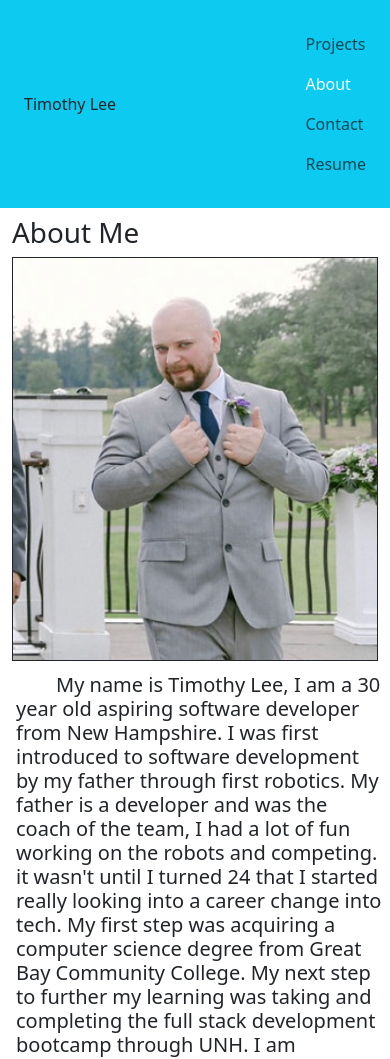
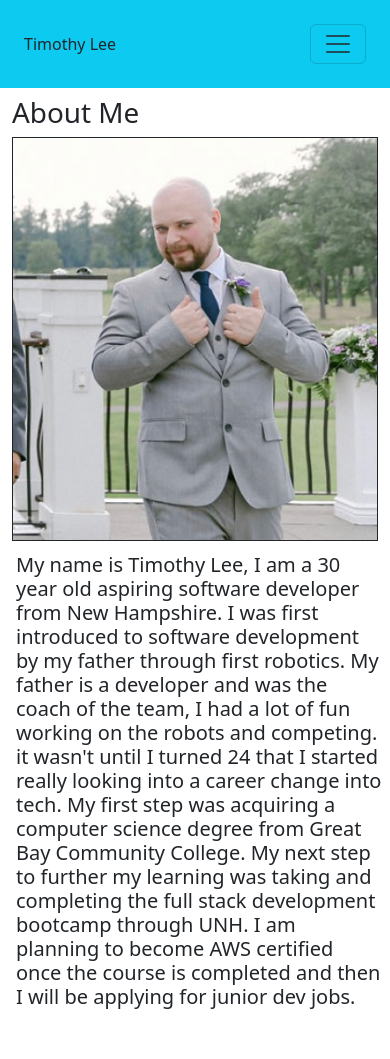
Before and after one commit to TimL94/Timothy-Lee, a React (Vite) app: page / in a window 390 px wide. Shown: the top 1059 px of the page. Built offline with nearby package versions, Linux system fonts and the light colour scheme.

Commit message:
fixed navbar collapseing so that it works correctly on mobile devices

```diff
--- a/index.html
+++ b/index.html
@@ -8,5 +8,9 @@
   <body>
     <div id="root"></div>
     <script type="module" src="/src/main.jsx"></script>
+    <script
+        src="https://cdn.jsdelivr.net/npm/bootstrap@5.3.2/dist/js/bootstrap.bundle.min.js"
+        integrity="sha384-C6RzsynM9kWDrMNeT87bh95OGNyZPhcTNXj1NW7RuBCsyN/o0jlpcV8Qyq46cDfL"
+        crossorigin="anonymous"></script>
   </body>
 </html>
--- a/src/components/Nav/nav.jsx
+++ b/src/components/Nav/nav.jsx
@@ -13,6 +13,10 @@ export default function Nav({ currentPage, handlePageChange }) {
                 >
                     Timothy Lee
                     </a>
+                    <button class="navbar-toggler" type="button" data-bs-toggle="collapse" data-bs-target="#navbarSupportedContent" aria-controls="navbarSupportedContent" aria-expanded="false" aria-label="Toggle navigation">
+                        <span class="navbar-toggler-icon"></span>
+                    </button>
+                <div className="collapse navbar-collapse" id="navbarSupportedContent">
                     <ul className="navbar-nav">
                             <li className="nav-item">
                                 <a
@@ -51,6 +55,7 @@ export default function Nav({ currentPage, handlePageChange }) {
                                     </a>
                             </li>
                     </ul>
+                </div>
             </nav>
         </div>
     )
--- a/src/components/Pages/About/about.css
+++ b/src/components/Pages/About/about.css
@@ -6,7 +6,3 @@
 .text-left {
     text-align: left;
 }
-
-.indent {
-    text-indent: 2em;
-}
--- a/src/components/Pages/About/about.jsx
+++ b/src/components/Pages/About/about.jsx
@@ -13,14 +13,16 @@ export default function About() {
             </div>
             <div className="col-sm-7 m-1">
                 <h5 className='text-left'>
-                <p className="indent">My name is Timothy Lee, I am a 30 year old aspiring software developer from New Hampshire.
+                    <p>
+                        My name is Timothy Lee, I am a 30 year old aspiring software developer from New Hampshire.
                         I was first introduced to software development by my father through first robotics.
                         My father is a developer and was the coach of the team, I had a lot of fun working on the robots and competing.
                         it wasn't until I turned 24 that I started really looking into a career change into tech.
                         My first step was acquiring a computer science degree from Great Bay Community College.
                         My next step to further my learning was taking and completing the full stack development
                         bootcamp through UNH. I am planning to become AWS certified once the course is completed
-                    and then I will be applying for junior dev jobs.</p>
+                        and then I will be applying for junior dev jobs.
+                    </p>
                 </h5>
             </div>
         </div>
```
Lines whose indentation alone changed are shown as unchanged.
